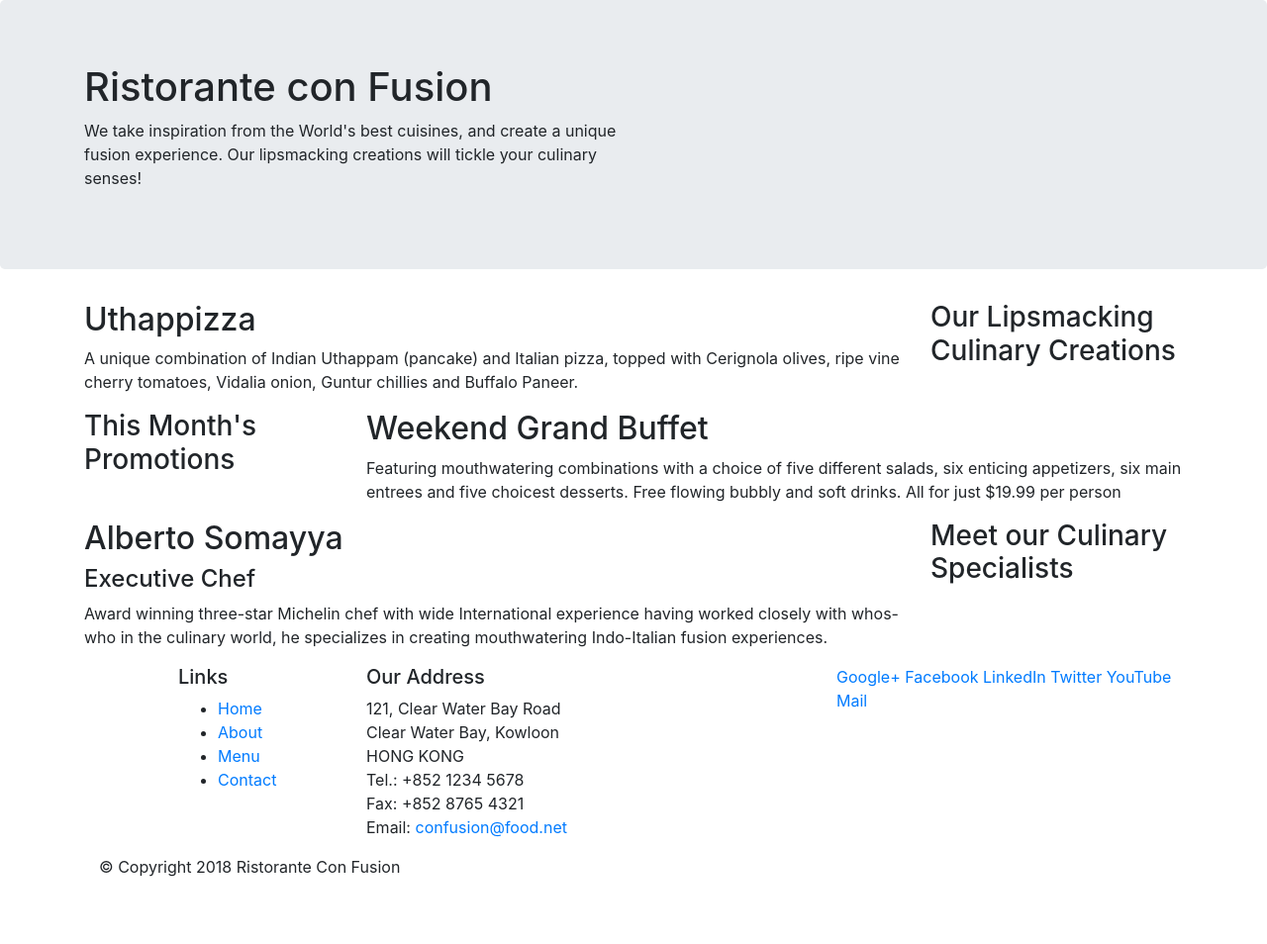
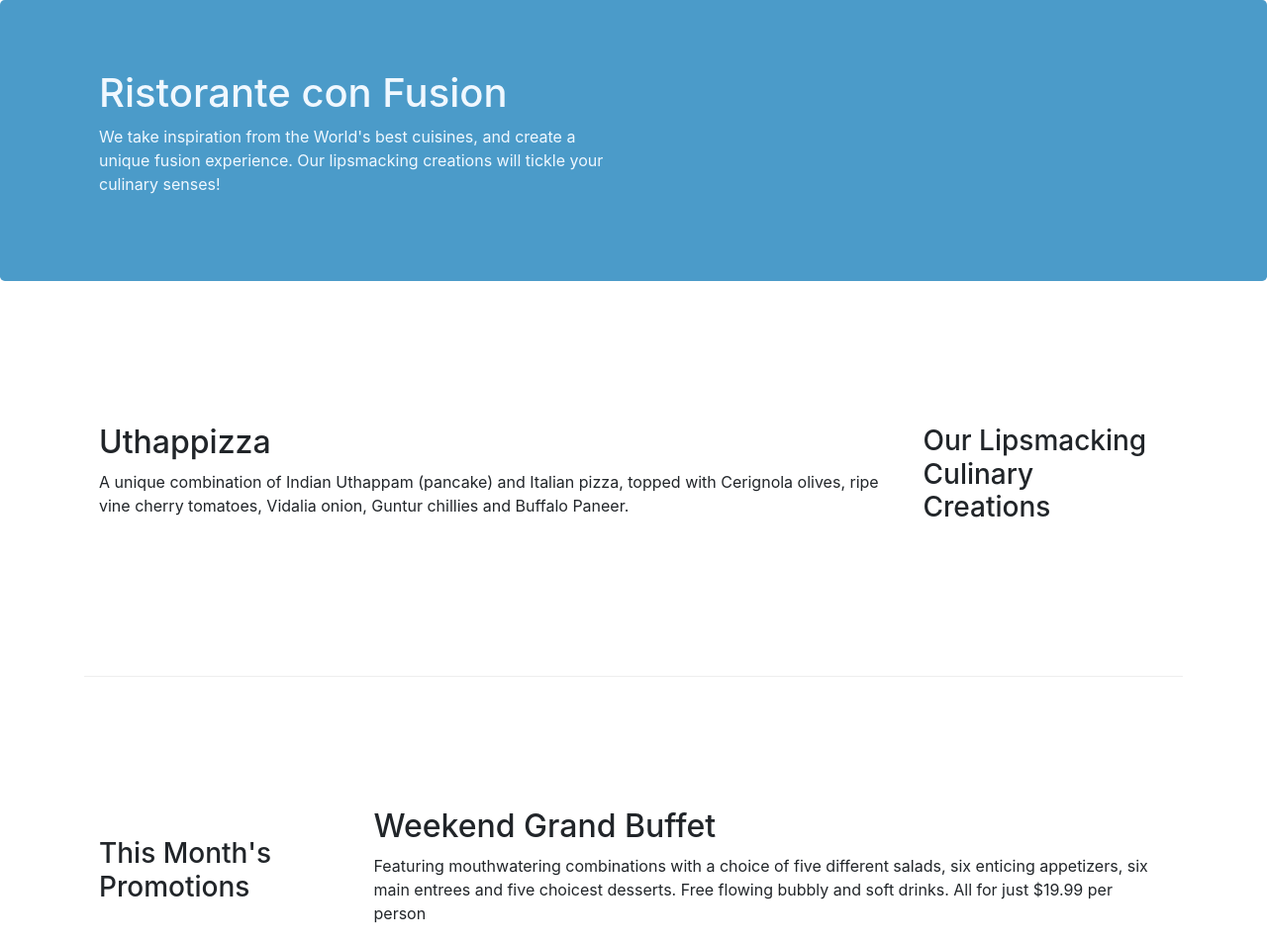
Before and after one commit to maanvendrasingh/frontend-framework, a website: page index.html in a window 1280 px wide. Shown: the top 954 px of the page at 99% size. Before the commit the page ends 904 px from the top, so only its background shows below. Drawn offline with nearby package versions, Linux system fonts and the light colour scheme.

Commit message:
Bootstrap Part 2

```diff
--- /dev/null
+++ b/css/styles.css
@@ -0,0 +1,30 @@
+.row-header{
+    margin: 0px auto;
+    padding: 0px;
+}
+
+.row-content{
+    margin: 0px auto;
+    padding: 50px 0px;
+    border-bottom: 1px ridge;
+    min-height: 400px;
+}
+
+.footer{
+    background-color:#c6c4e9;
+    margin: 0px auto;
+    padding: 20px 0px;
+}
+
+.jumbotron{
+    padding: 70px 30px;
+    margin: 0px auto;
+    background: #4b9bc9;
+    color: aliceblue;
+}
+
+.address{
+    font-size: 80%;
+    margin: 0px;
+    color: #0f0f0f;
+}
--- a/index.html
+++ b/index.html
@@ -9,14 +9,15 @@
 
      <!-- Bootstrap CSS -->
      <link rel="stylesheet" href="node_modules/bootstrap/dist/css/bootstrap.min.css">
-    <title>Ristorante Con Fusion</title>
+    <link rel="stylesheet" href="css/styles.css">
+     <title>Ristorante Con Fusion</title>
 </head>
 
 <body>
 
     <header class="jumbotron">
         <div class="container">
-            <div class="row">
+            <div class="row row-header">
                 <div class="col-12 col-sm-6">
                     <h1>Ristorante con Fusion</h1>
                     <p>We take inspiration from the World's best cuisines, and create a unique fusion experience. Our lipsmacking creations will tickle your culinary senses!</p>
@@ -28,7 +29,7 @@
     </header>
 
     <div class="container">
-        <div class="row">
+        <div class="row row-content align-items-center">
             <div class="col-12 col-sm-4 order-sm-last col-md-3">
                 <h3>Our Lipsmacking Culinary Creations</h3>
             </div>
@@ -39,7 +40,7 @@
         </div>
 
 
-        <div class="row">
+        <div class="row row-content align-items-center">
             <div class="col-12 col-sm-4 col-md-3">
                 <h3>This Month's Promotions</h3>
             </div>
@@ -49,7 +50,7 @@
             </div>
         </div>
 
-        <div class="row">
+        <div class="row row-content align-items-center">
             <div class="col-12 col-sm-4 order-sm-last col-md-3">
                 <h3>Meet our Culinary Specialists</h3>
             </div>
@@ -61,12 +62,12 @@
         </div>
     </div>
 
-    <footer>
+    <footer class="footer">
         <div class="container">
             <div class="row">
                 <div class="col-4 offset-1 col-sm-2">
                     <h5>Links</h5>
-                    <ul>
+                    <ul class="list-unstyled">
                         <li><a href="#">Home</a></li>
                         <li><a href="#">About</a></li>
                         <li><a href="#">Menu</a></li>
@@ -84,7 +85,7 @@
 		              Email: <a href="mailto:confusion@food.net">confusion@food.net</a>
 		           </address>
                 </div>
-                <div class="col-12 col-sm-4">
+                <div class="col-12 col-sm-4 align-self-center">
                     <div>
                         <a href="http://google.com/+">Google+</a>
                         <a href="http://www.facebook.com/profile.php?id=">Facebook</a>
@@ -95,7 +96,7 @@
                     </div>
                 </div>
            </div>
-           <div>
+           <div class="row justify-content-center">
                 <div class="col-auto">
                     <p>© Copyright 2018 Ristorante Con Fusion</p>
                 </div>
```
